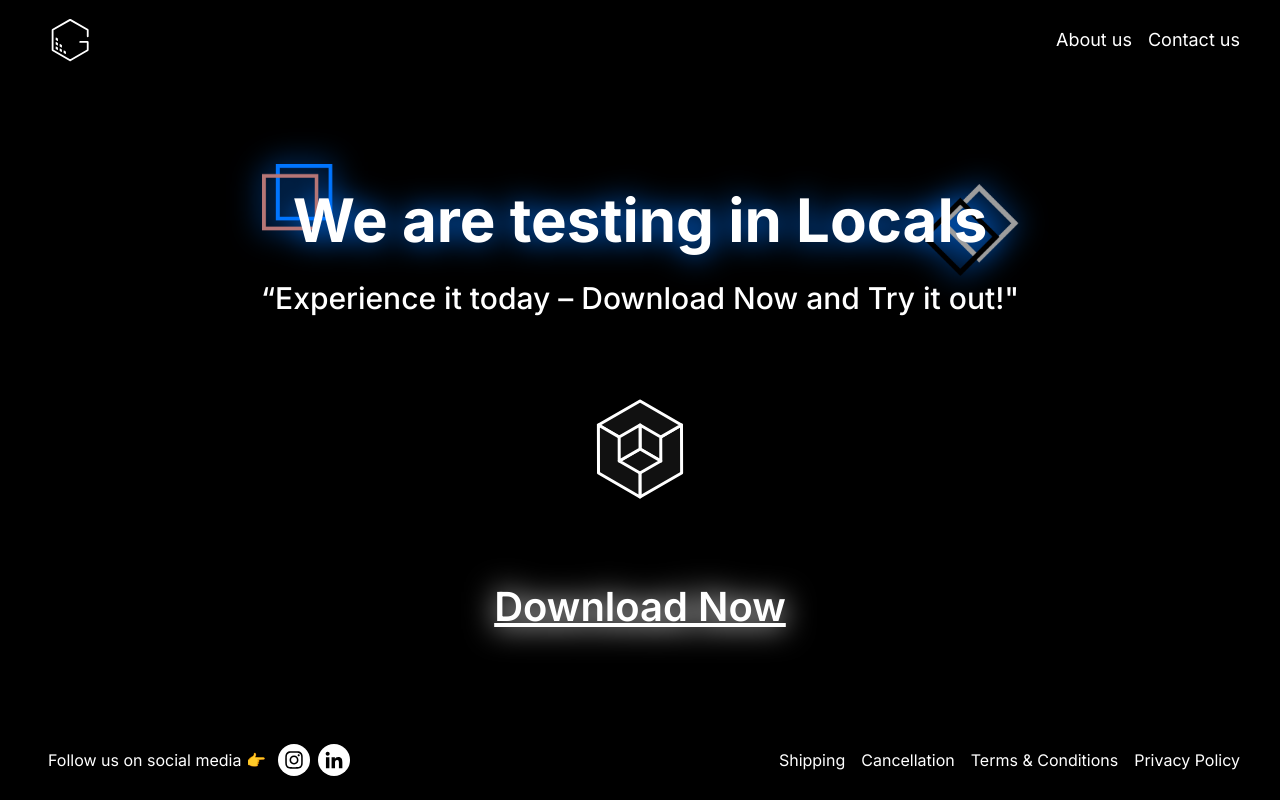
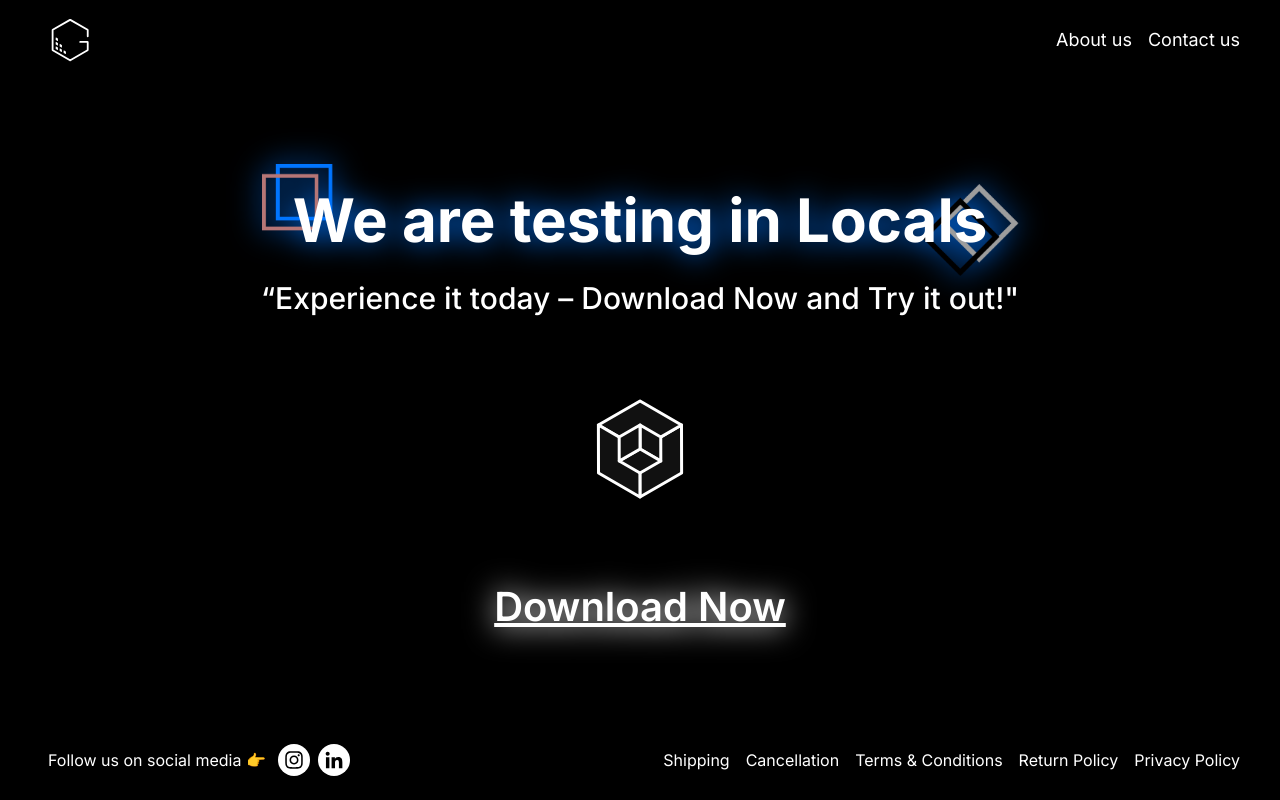
Before and after one commit to ayushdixit23/grovyo, a Next.js app: page / in a window 1280 px wide. Built offline with nearby package versions, Linux system fonts and the light colour scheme.

Commit message:
changed again

```diff
--- a/app/component/Footer.js
+++ b/app/component/Footer.js
@@ -36,6 +36,9 @@ function Footer() {
           <Link href="/terms" className="hover:underline duration-75 text-xs md:text-base shadow-md text-white ">
             Terms & Conditions
           </Link>
+          <Link href="/return" className="hover:underline duration-75 text-xs md:text-base shadow-md text-white ">
+            Return Policy
+          </Link>
           <Link href="/privacy" className="hover:underline duration-75 text-xs md:text-base shadow-md text-white ">
             Privacy Policy
           </Link>
--- a/app/component/Header.js
+++ b/app/component/Header.js
@@ -67,6 +67,9 @@ function Header() {
             <Link href="/shipping" className="text-xl font-semibold py-2 drop-shadow-[0_0px_15px_rgba(255,255,255,1)]">
               Shipping Policy
             </Link>
+            <Link href="/return" className="text-xl font-semibold py-2 drop-shadow-[0_0px_15px_rgba(255,255,255,1)]">
+              Return Policy
+            </Link>
             <Link href="/privacy" className="text-xl font-semibold py-2 drop-shadow-[0_0px_15px_rgba(255,255,255,1)]">
               Privacy Policy
             </Link>
```
